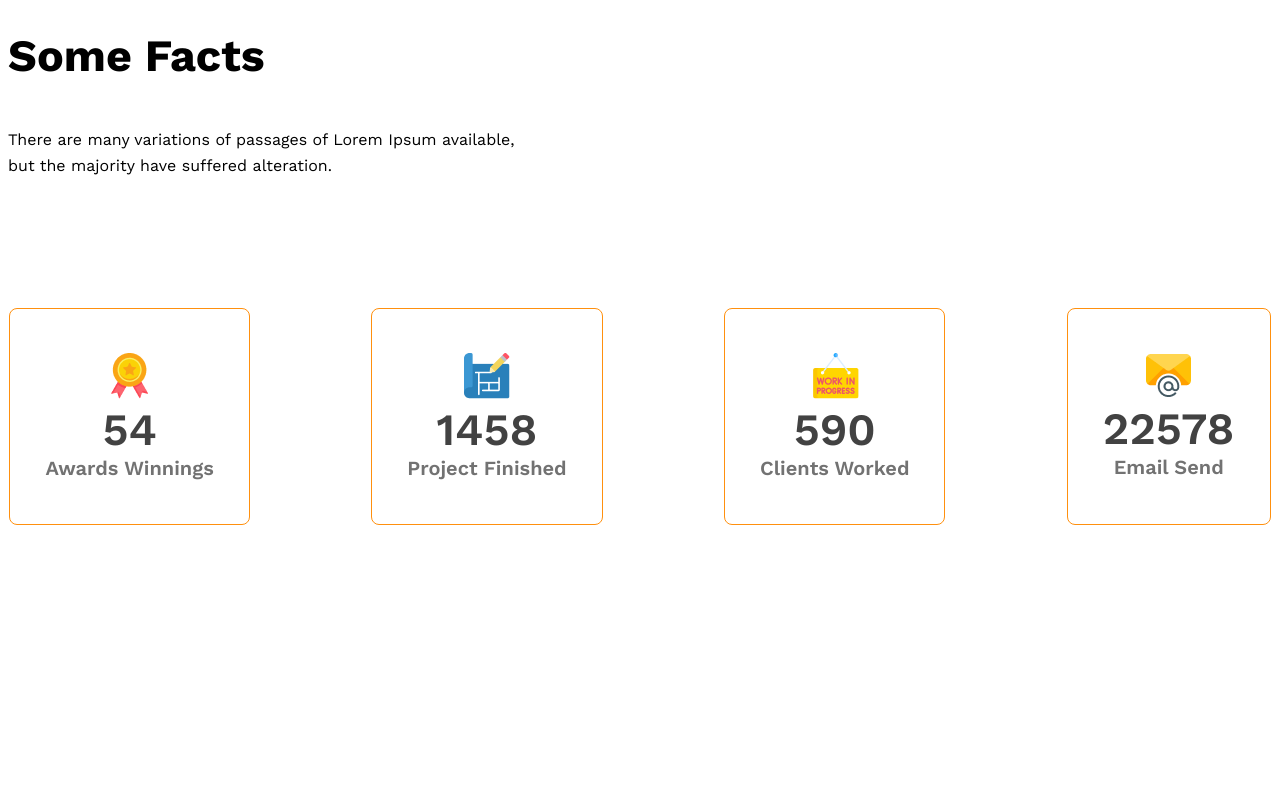
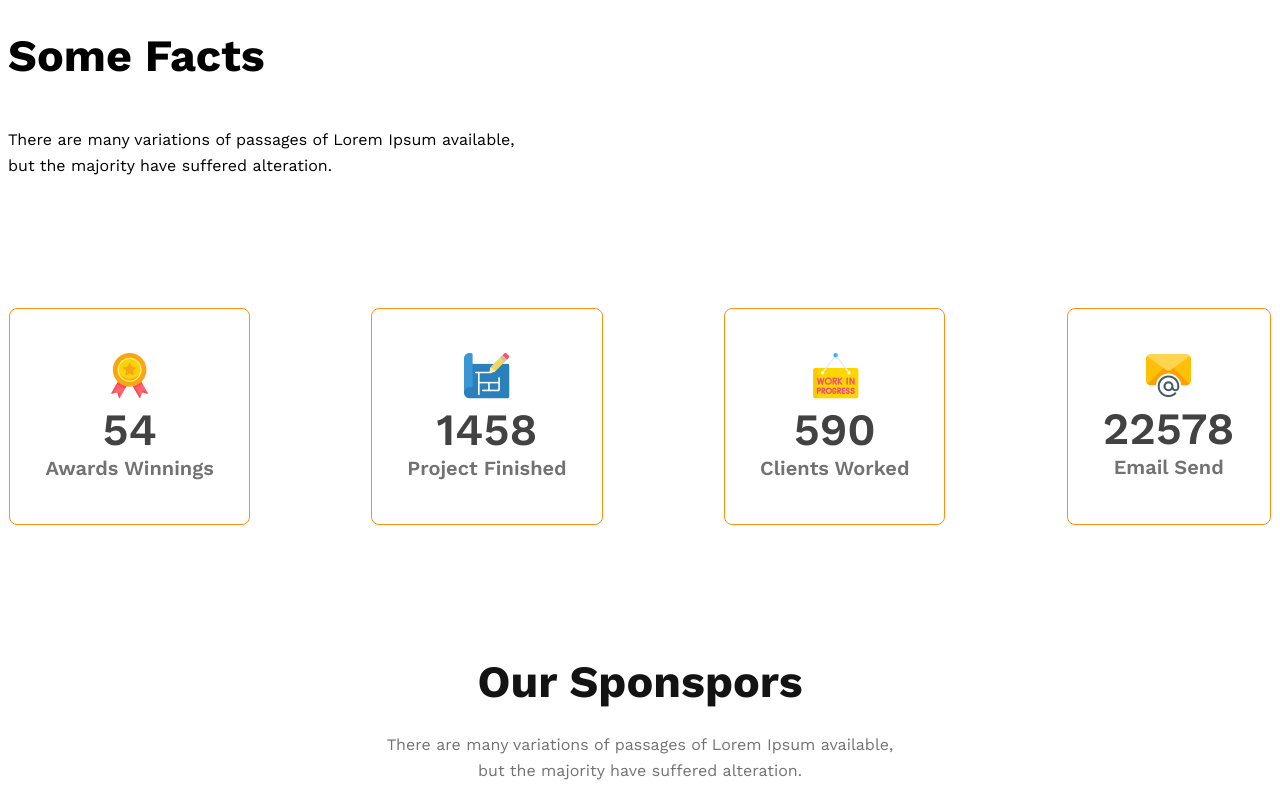
Before and after one commit to syz-bash/g3-architect-website, a plain HTML site: page index.html in a window 1280 px wide. Shown: the part 3399-4199 px from the top of the page. Before the commit the page ends 3932 px from the top, so only its background shows below. Drawn offline with nearby package versions, Linux system fonts and the light colour scheme.

Commit message:
I have completed section 5 on my g3 architect website

```diff
--- a/index.html
+++ b/index.html
@@ -119,7 +119,14 @@
             </div>
 
         </section>
-
+        <!-- /* section-5 */ -->
+         <section class="section team-title our-sponspors">
+            <h3 class="font-style-2-8 dark-1">Our Sponspors</h3>
+            <p class="title dark-3">
+                There are many variations of passages of Lorem Ipsum available, but the majority have suffered alteration.
+            </p>
+         </section>
+         <!-- /* section-5 */ -->
     </main>
     <footer>
 
--- a/style/style.css
+++ b/style/style.css
@@ -189,7 +189,14 @@ main .section{
     font-weight: 600;
     margin: 0;
 }
-
+/* section-5 */
+.our-sponspors{
+    margin: 0 auto;
+    text-align: center;
+}
+.our-sponspors h3{
+    margin-bottom: 24px;
+}
 
 
 /* Responsive */
```
